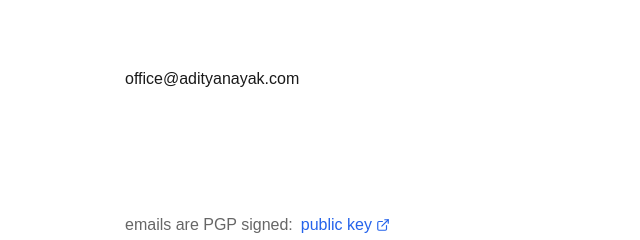
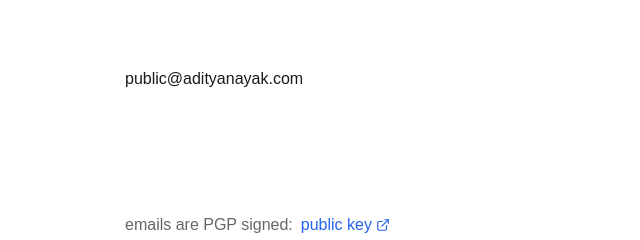
Before and after one commit to AdityaNayak/w0, a plain HTML site: page index.html in a window 1280 px wide. Shown: the part 360-600 px from the top of the page, 275-915 px from the left. Drawn offline with Linux system fonts and the light colour scheme; files whose address does not match are found by name.

Commit message:
Update index.html

```diff
--- a/index.html
+++ b/index.html
@@ -133,7 +133,7 @@
       </header>
 
       <section>
-        office@adityanayak.com
+        public@adityanayak.com
       </section>
 
       <footer>
```
